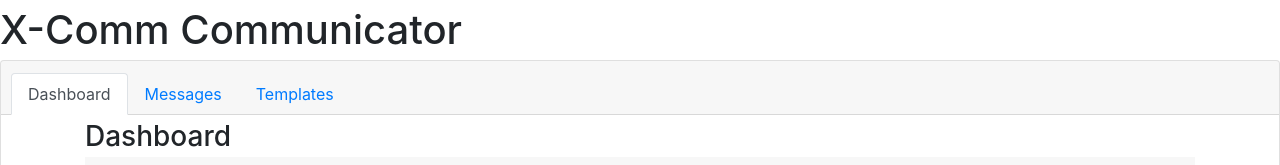
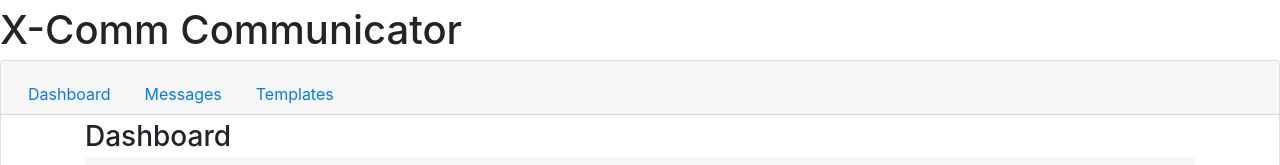
Before and after one commit to ecimionatto/x-comm-dashboard, a React (Create React App) app: page / in a window 1280 px wide. Shown: the top 165 px of the page. Built offline with nearby package versions, Linux system fonts and the light colour scheme; no server answers.

Commit message:
no active links

```diff
--- a/src/index.js
+++ b/src/index.js
@@ -17,7 +17,7 @@ const routing = (
             <div className="card-header">
                 <ul className="nav nav-tabs card-header-tabs">
                     <li className="nav-item">
-                        <Link className="nav-link active" to="/dashboard">Dashboard</Link>
+                        <Link className="nav-link" to="/dashboard">Dashboard</Link>
                     </li>
                     <li className="nav-item">
                         <Link className="nav-link" to="/messages">Messages</Link>
```
